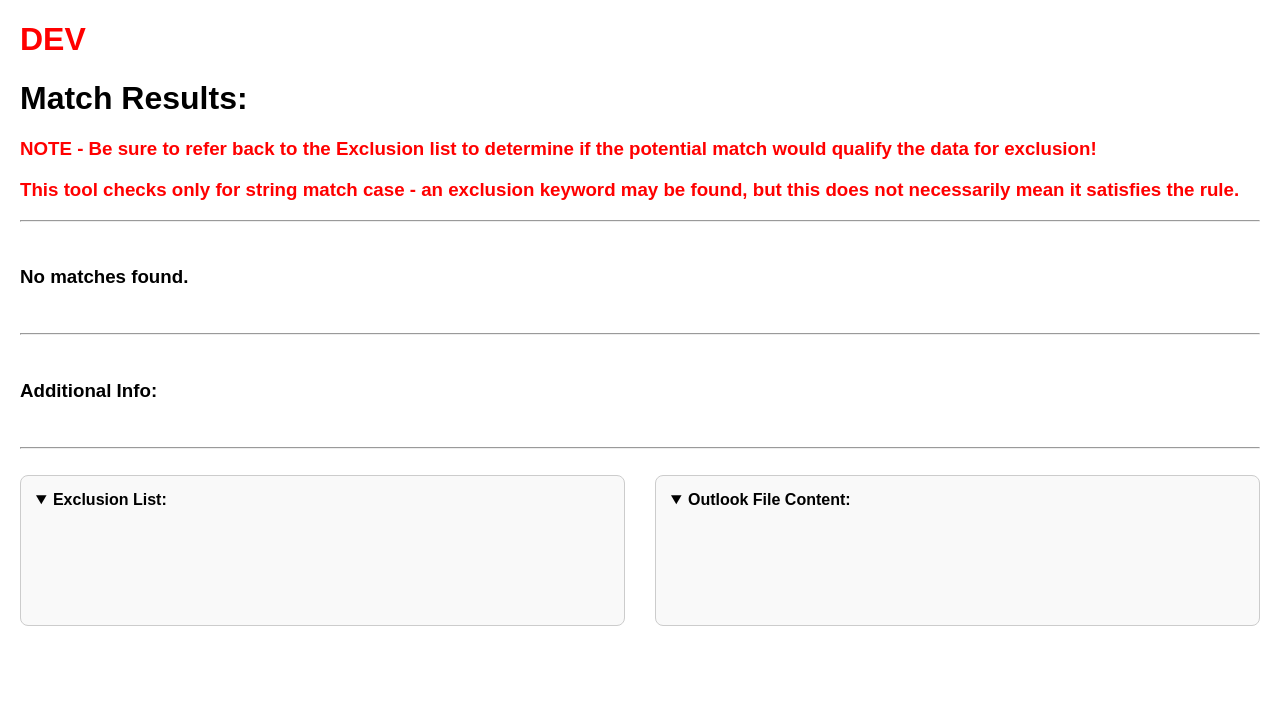
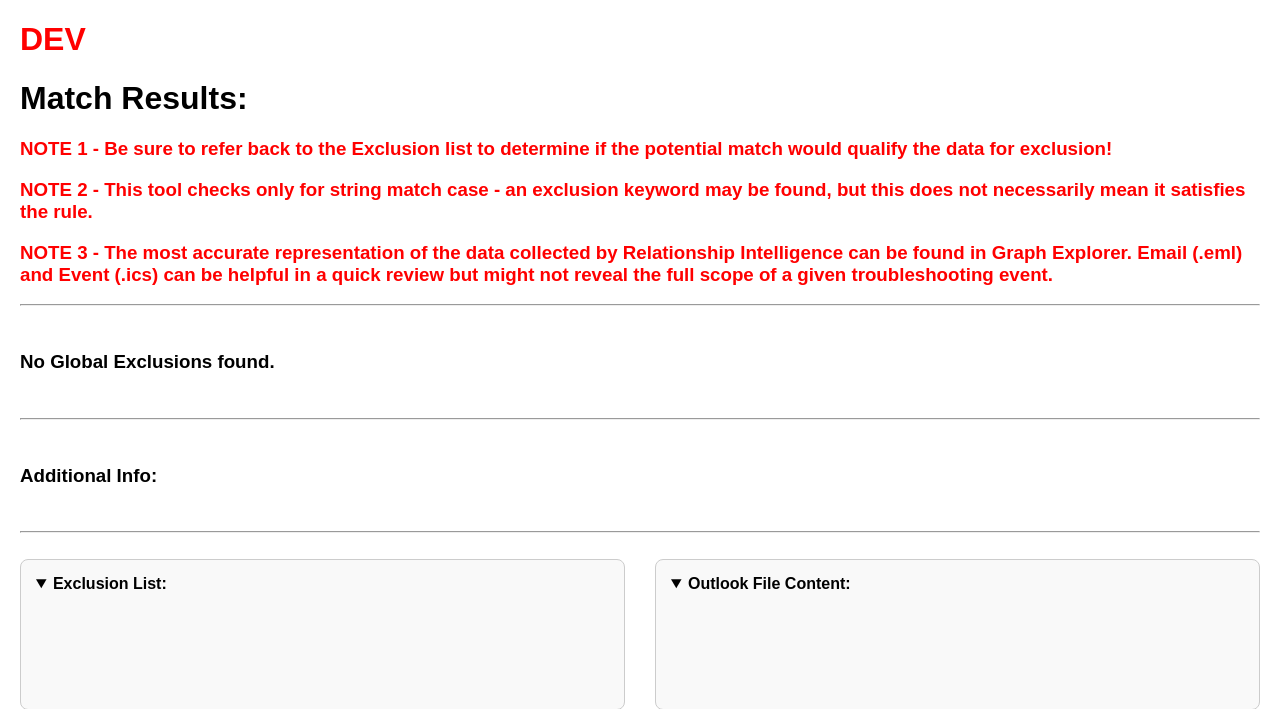
Before and after one commit to lt4753/dc1-global-exclusion-check, a Flask app: template templates/results.html in a window 1280 px wide. Shown: the top 709 px of the page. Run offline with Flask 3, Linux system fonts and the light colour scheme; the template is opened without the code that fills it, so the values that code supplies are empty.

Commit message:
dev commit

```diff
--- a/app.py
+++ b/app.py
@@ -1,12 +1,9 @@
 # DEV DEV DEV DEV DEV
-# DEV DEV DEV DEV DEV
-# DEV DEV DEV DEV DEVdev
 
 from flask import Flask, request, render_template, redirect, url_for, flash, session
 import csv
 import re
 import os
-# import pandas as pd
 from werkzeug.utils import secure_filename
 
 app = Flask(__name__)
@@ -67,7 +64,6 @@ def get_eml_file_lines(outlook_filename):
             for line in range(len(reader)):
                 if reader[line].startswith('From:'):
                     additional_eml_info.append("Sender: " + str(reader[line].split('<')[-1].replace('>', '').strip()))
-            for line in range(len(reader)):
                 if reader[line].startswith('Message-ID:'):
                     mid1 = reader[line]
                     mid2 = reader[line + 1].replace('<', '')
--- a/templates/results.html
+++ b/templates/results.html
@@ -44,19 +44,20 @@
 <body>
   <h1 style="color: red;">DEV</h1>
   <h1>Match Results:</h1>
-  <h3 style="color: red;">NOTE - Be sure to refer back to the Exclusion list to determine if the potential match would qualify the data for exclusion!</h3>
-  <h3 style="color: red;">This tool checks only for string match case - an exclusion keyword may be found, but this does not necessarily mean it satisfies the rule.</h3>
+  <h3 style="color: red;">NOTE 1 - Be sure to refer back to the Exclusion list to determine if the potential match would qualify the data for exclusion!</h3>
+  <h3 style="color: red;">NOTE 2 - This tool checks only for string match case - an exclusion keyword may be found, but this does not necessarily mean it satisfies the rule.</h3>
+  <h3 style="color: red;">NOTE 3 - The most accurate representation of the data collected by Relationship Intelligence can be found in Graph Explorer.  Email (.eml) and Event (.ics) can be helpful in a quick review but might not reveal the full scope of a given troubleshooting event.</h3>
   <hr>
 
   {% if matches %}
-    <h3>Potential matches found:</h3>
+    <h3>Potential Global Exclusions found:</h3>
     <ul>
       {% for match in matches %}
         <li>{{ match }}</li>
       {% endfor %}
     </ul>
   {% else %}
-    <br><h3>No matches found.</h3><br>
+    <br><h3>No Global Exclusions found.</h3><br>
   {% endif %}
 
   <hr>
```
